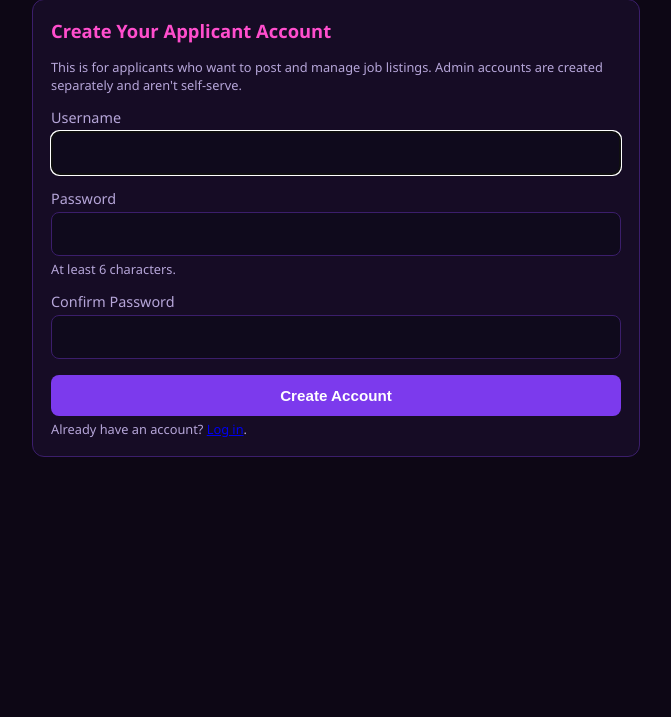
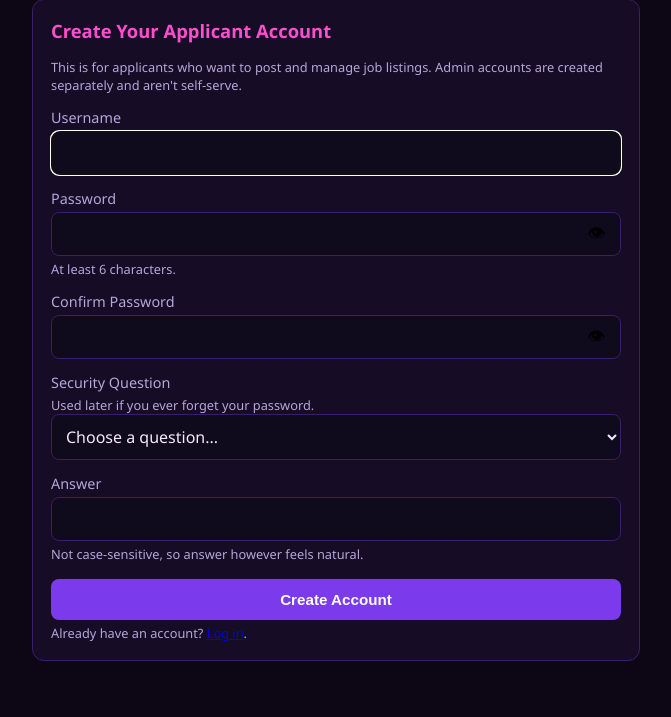
Before and after one commit to gallegog211-max/-job-system-web, a Flask app: page /register in a window 1280 px wide. Shown: the part 123-840 px from the top of the page, without its empty margins (304-975 px from the left). Before the commit the page ends 580 px from the top, so only its background shows below. Run offline with Flask 3, Linux system fonts and the light colour scheme.

Commit message:
Enhance registration form with security question and toggle
Added password visibility toggle and security question fields to registration form.

```diff
--- a/templates/register.html
+++ b/templates/register.html
@@ -9,20 +9,90 @@
     <p class="status error">{{ error }}</p>
   {% endif %}
 
-  <form action="{{ url_for('register_page') }}" method="post">
+  <form action="{{ url_for('register_page') }}" method="post" id="register-form">
     <label>Username</label>
     <input type="text" name="username" value="{{ username or '' }}" required autofocus>
 
     <label>Password</label>
-    <input type="password" name="password" autocomplete="new-password" minlength="6" required>
+    <div class="password-field">
+      <input type="password" name="password" id="reg-password" autocomplete="new-password" minlength="6" required>
+      <button type="button" class="toggle-password" data-target="reg-password" aria-label="Show password">👁</button>
+    </div>
     <p class="hint">At least 6 characters.</p>
 
     <label>Confirm Password</label>
-    <input type="password" name="confirm" autocomplete="new-password" minlength="6" required>
+    <div class="password-field">
+      <input type="password" name="confirm" id="reg-confirm" autocomplete="new-password" minlength="6" required>
+      <button type="button" class="toggle-password" data-target="reg-confirm" aria-label="Show password">👁</button>
+    </div>
+    <p class="hint" id="match-hint"></p>
+
+    <label>Security Question</label>
+    <p class="hint">Used later if you ever forget your password.</p>
+    <select name="security_question" required>
+      <option value="" disabled {% if not security_question %}selected{% endif %}>Choose a question...</option>
+      <option value="What was the name of your first pet?">What was the name of your first pet?</option>
+      <option value="What city were you born in?">What city were you born in?</option>
+      <option value="What is your mother's maiden name?">What is your mother's maiden name?</option>
+      <option value="What was the name of your first school?">What was the name of your first school?</option>
+      <option value="What is your favorite food?">What is your favorite food?</option>
+    </select>
+
+    <label>Answer</label>
+    <input type="text" name="security_answer" required>
+    <p class="hint">Not case-sensitive, so answer however feels natural.</p>
 
     <button type="submit" class="btn-primary">Create Account</button>
   </form>
 
   <p class="hint">Already have an account? <a href="{{ url_for('login_page') }}">Log in</a>.</p>
 </section>
+
+<style>
+  .password-field { position: relative; display: flex; align-items: center; }
+  .password-field input { flex: 1; padding-right: 2.5rem; }
+  .toggle-password {
+    position: absolute; right: 0.6rem; background: none; border: none;
+    cursor: pointer; font-size: 1.1rem; line-height: 1;
+  }
+  .status.success { color: var(--success, #4caf50); }
+</style>
+
+<script>
+  // Show/hide toggle for both password fields.
+  document.querySelectorAll(".toggle-password").forEach(function (btn) {
+    btn.addEventListener("click", function () {
+      var input = document.getElementById(btn.dataset.target);
+      var showing = input.type === "text";
+      input.type = showing ? "password" : "text";
+      btn.textContent = showing ? "👁" : "🙈";
+      btn.setAttribute("aria-label", showing ? "Show password" : "Hide password");
+    });
+  });
+
+  // Live "passwords don't match" feedback as the user types, so they
+  // find out before submitting rather than after.
+  (function () {
+    var pw = document.getElementById("reg-password");
+    var confirm = document.getElementById("reg-confirm");
+    var hint = document.getElementById("match-hint");
+
+    function checkMatch() {
+      if (!confirm.value) {
+        hint.textContent = "";
+        return;
+      }
+      if (pw.value !== confirm.value) {
+        hint.textContent = "Passwords do not match.";
+        hint.style.color = "var(--danger)";
+      } else {
+        hint.textContent = "Passwords match.";
+        hint.style.color = "var(--success)";
+      }
+    }
+
+    pw.addEventListener("input", checkMatch);
+    confirm.addEventListener("input", checkMatch);
+  })();
+</script>
 {% endblock %}
```
